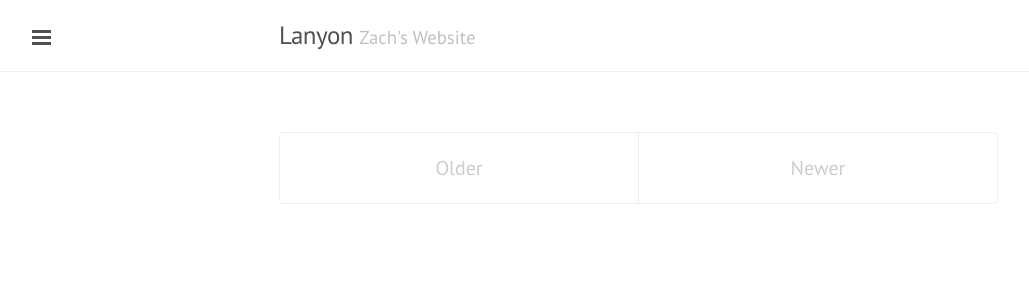
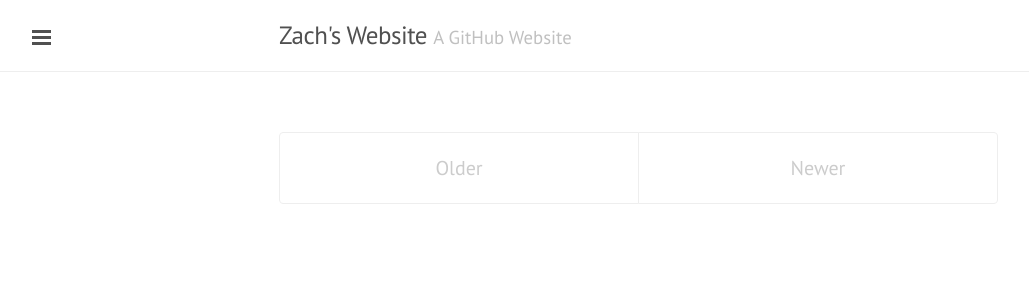
Before and after one commit to panzarino/panzarino.github.io, a Jekyll site: the page built from index.html, in a window 1280 px wide. Shown: the top 300 px of the page, without its empty margins (1-1030 px from the left). Built offline with Jekyll 4.4.1, drawn with Linux system fonts in a browser that asks for light colours; Markdown is read by kramdown in place of the engine named in the settings; the list of posts is cut into pages by our own code.

Commit message:
Update _config.yml

```diff
--- a/_config.yml
+++ b/_config.yml
@@ -6,8 +6,8 @@ pygments:         true
 permalink:        pretty
 
 # Setup
-title:            Lanyon
-tagline:          "Zach's Website"
+title:            "Zach's Website"
+tagline:          "A GitHub Website"
 description:      'A GitHub Website'
 url:              http://github.com/zachpanz88
 
```
